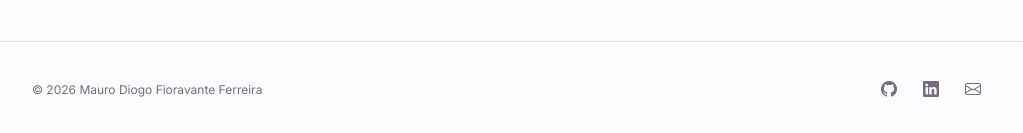
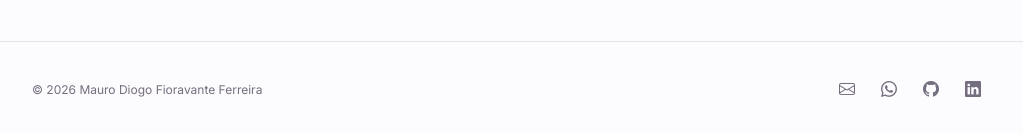
Before and after one commit to maurodferreira/Portfolio-site-mauro, a React (Vite) app: page / in a window 1280 px wide. Shown: the part 5039-5172 px from the top of the page, without its empty margins (128-1151 px from the left). Built offline with nearby package versions, Linux system fonts and the light colour scheme.

Commit message:
feat: adiciona WhatsApp e ordena contatos

```diff
--- a/src/components/Footer.tsx
+++ b/src/components/Footer.tsx
@@ -11,6 +11,21 @@ export function Footer({ data }: FooterProps) {
         <p>© {new Date().getFullYear()} {data.personal.fullName}</p>
 
         <div>
+          {data.personal.email && (
+            <a href={`mailto:${data.personal.email}`} aria-label="Email">
+              <i className="bi bi-envelope" />
+            </a>
+          )}
+          {data.personal.phone && (
+            <a
+              href={`https://wa.me/${data.personal.phone.replace(/\D/g, '')}`}
+              target="_blank"
+              rel="noreferrer"
+              aria-label="WhatsApp"
+            >
+              <i className="bi bi-whatsapp" />
+            </a>
+          )}
           {data.personal.github && (
             <a href={data.personal.github} target="_blank" rel="noreferrer" aria-label="GitHub">
               <i className="bi bi-github" />
@@ -21,11 +36,6 @@ export function Footer({ data }: FooterProps) {
               <i className="bi bi-linkedin" />
             </a>
           )}
-          {data.personal.email && (
-            <a href={`mailto:${data.personal.email}`} aria-label="Email">
-              <i className="bi bi-envelope" />
-            </a>
-          )}
         </div>
       </div>
     </footer>
```
